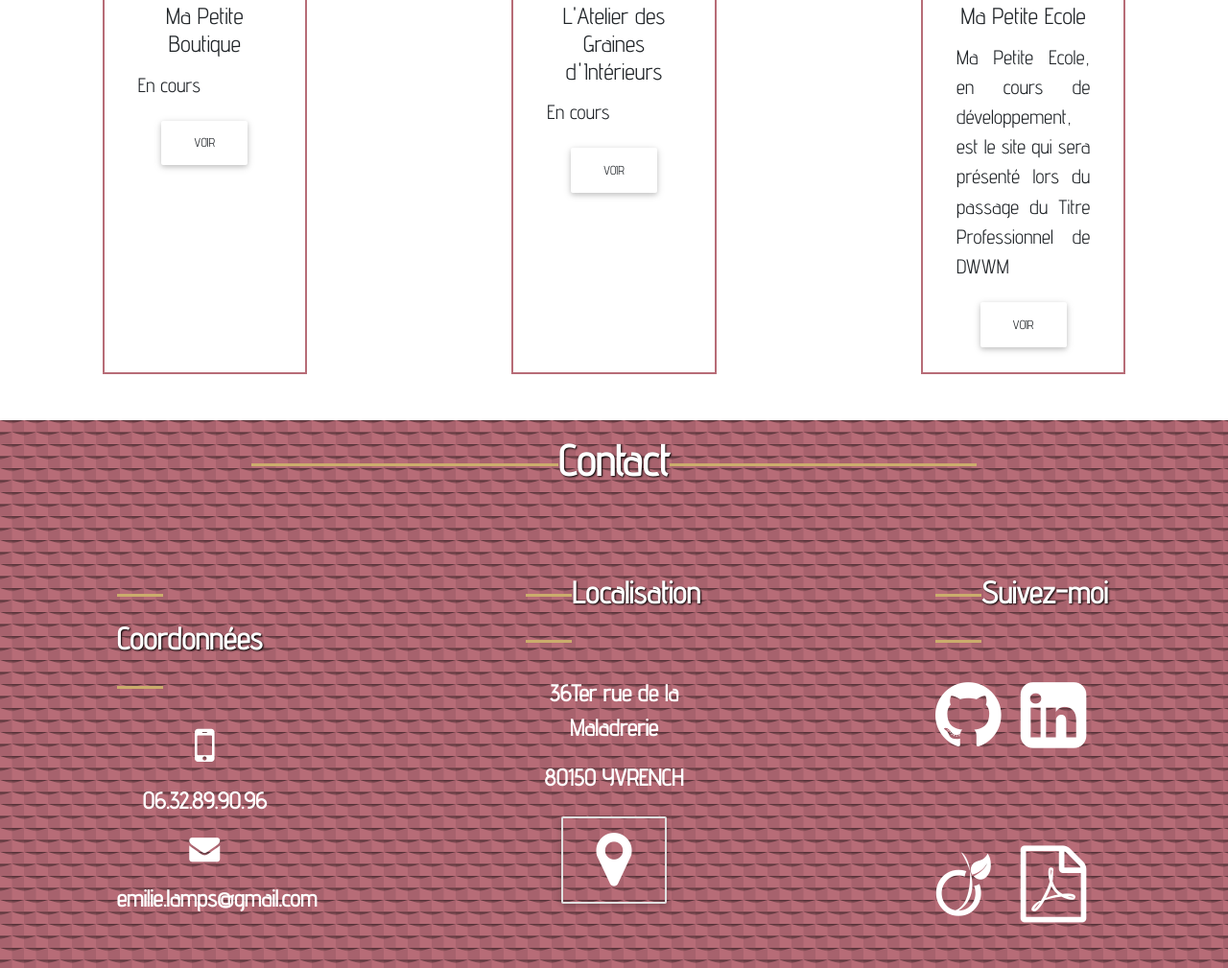
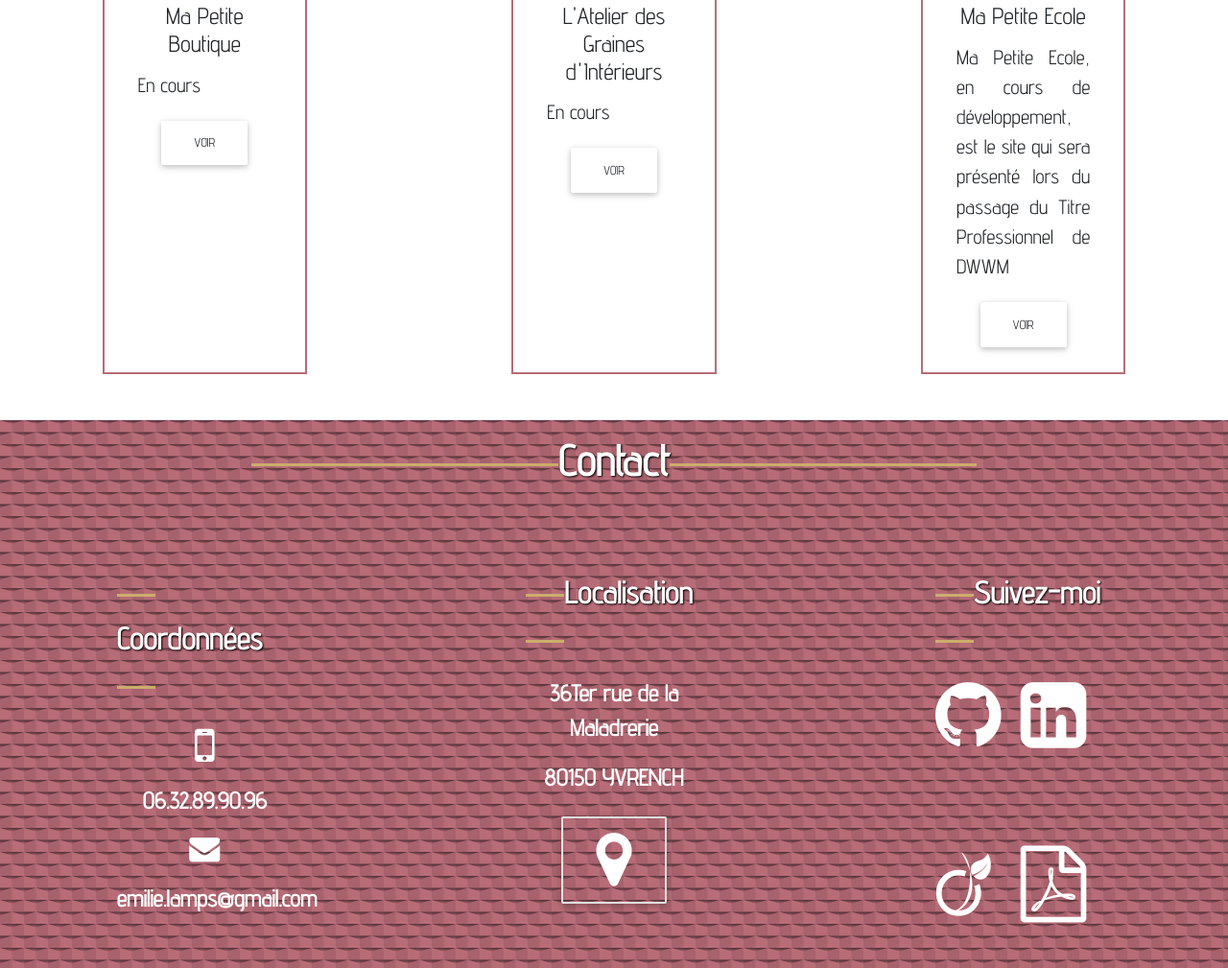
Before and after one commit to EmilieLamps/CvNumerique, a plain HTML site: page index.html in a window 1280 px wide. Shown: the part 3399-4408 px from the top of the page at 96% size. Drawn offline with nearby package versions, Linux system fonts and the light colour scheme; a web font is replaced by a local one.

Commit message:
modifications mineures

```diff
--- a/assets/CSS/style.css
+++ b/assets/CSS/style.css
@@ -516,7 +516,7 @@ font-size: 2rem;
   display:inline-block;
   vertical-align: middle;
   height:0.3vh;
-  width:6vh;
+  width:5vh;
   background: #cbad6c;
   content:""
 }
```
